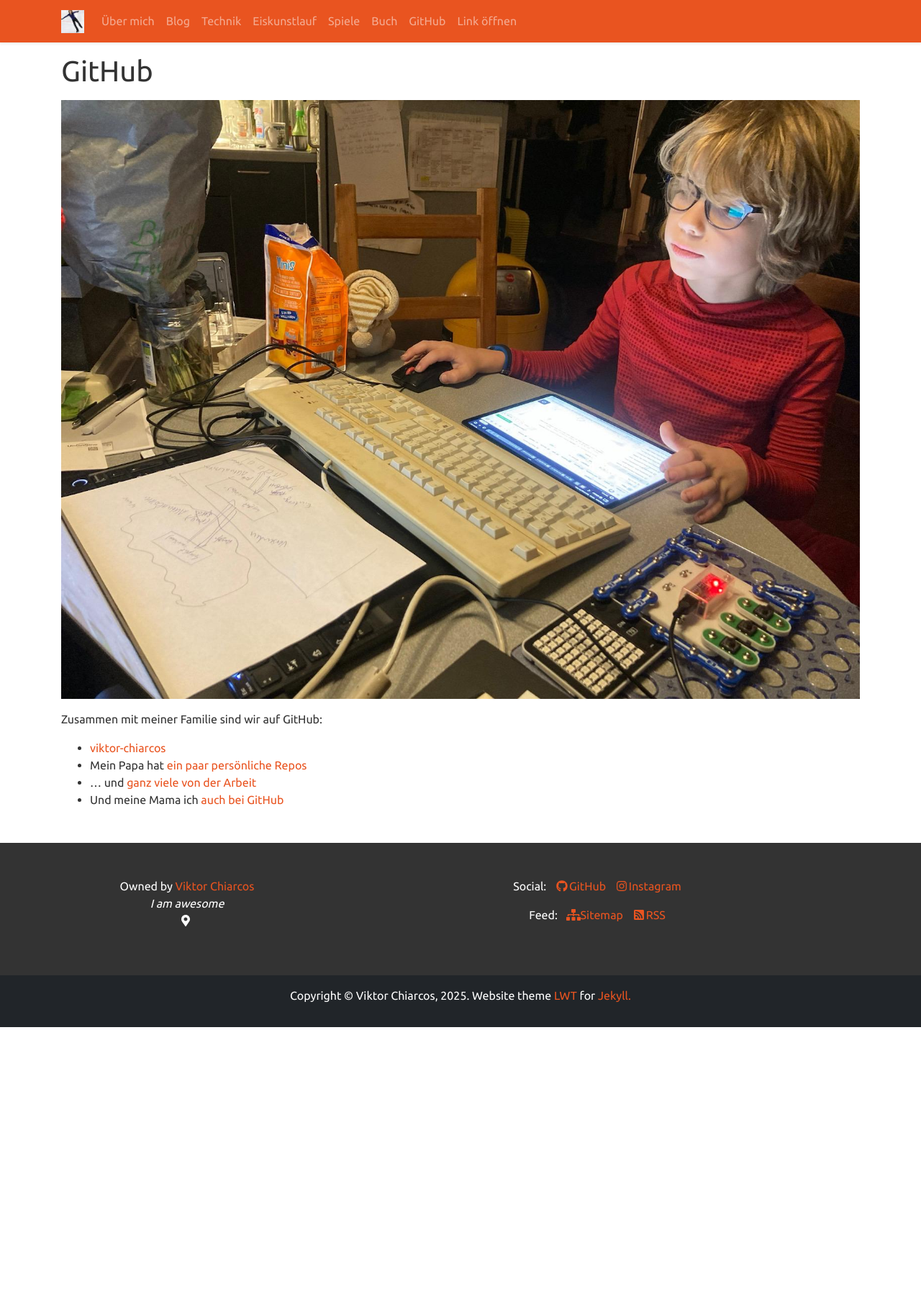
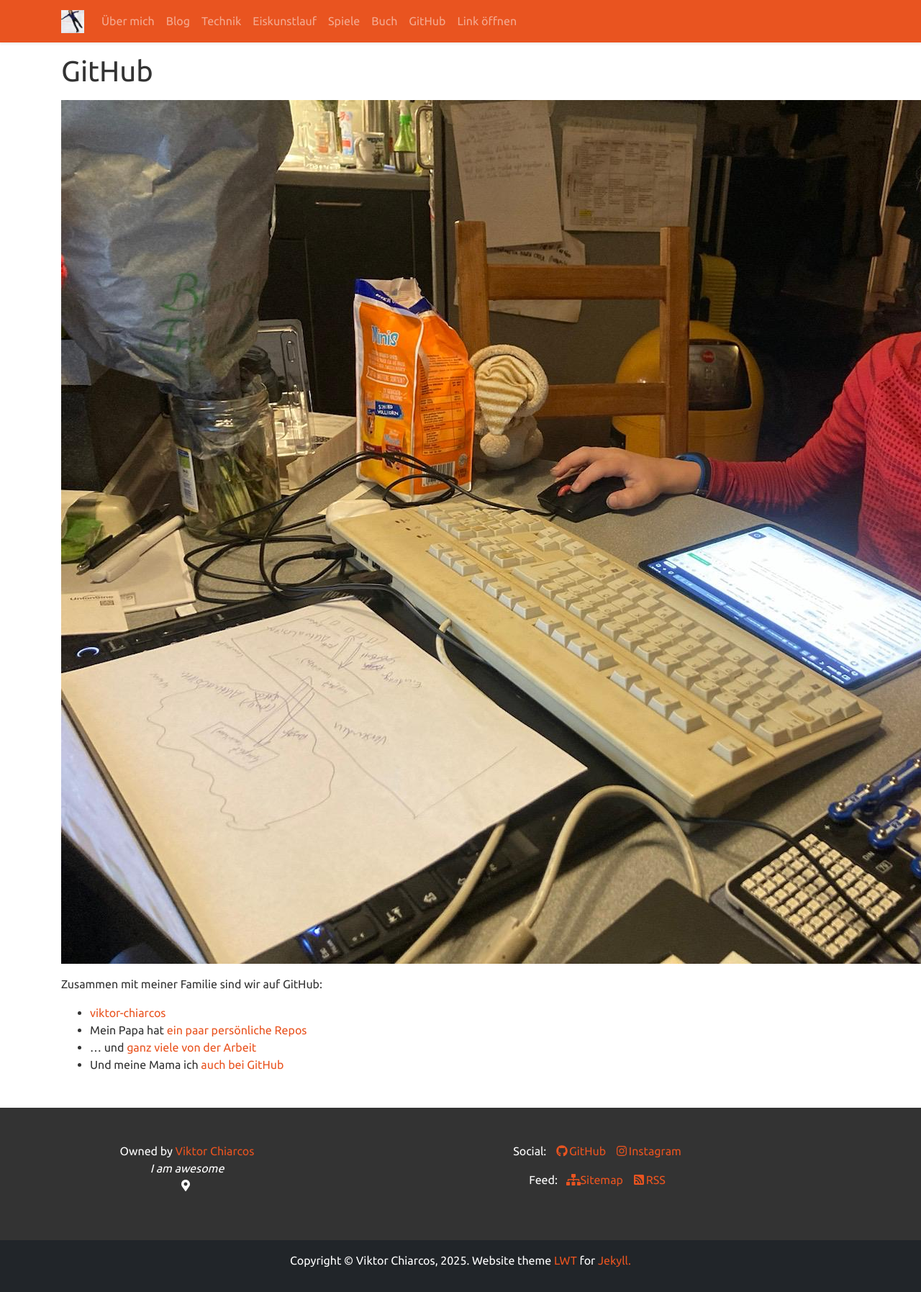
Before and after one commit to viktor-chiarcos/viktor-chiarcos.github.io, a Jekyll site: the page built from _pages/github.md, in a window 1280 px wide. Shown: the whole page at 72% size. Built offline with Jekyll 4.4.1, drawn with Linux system fonts in a browser that asks for light colours; before the commit the page ends 1427 px from its top, so only the background shows below that.

Commit message:
img resized

```diff
--- a/_pages/github.md
+++ b/_pages/github.md
@@ -4,7 +4,7 @@
 permalink: /github/
 ---
 
-<img src="../assets/images/2024-11-23-wir-lernen-git.jpg" alt="Bild: wir lernen git" style="width: 100%; max-height: 60%;" />
+<img src="../assets/images/2024-11-23-wir-lernen-git.jpg" alt="Bild: wir lernen git" style="width: auto; height: 75%;" />
 
 
 Zusammen mit meiner Familie sind wir auf GitHub:
```
